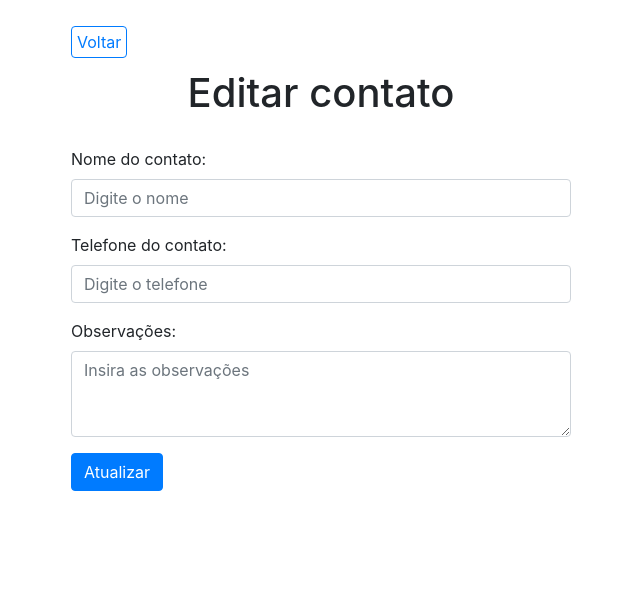
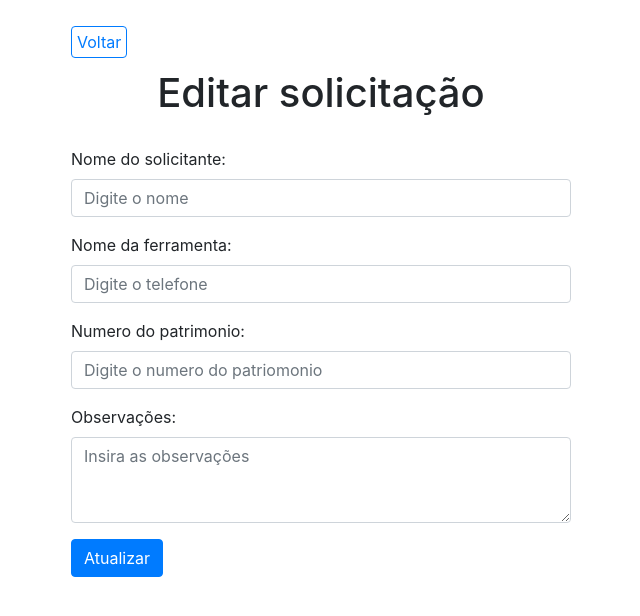
Before and after one commit to KalilFarias/stock_control, a PHP site: page /edit.php in a window 1280 px wide. Shown: the part 76-692 px from the top of the page, without its empty margins (319-959 px from the left). Run offline with PHP 8.4, Linux system fonts and the light colour scheme; the visitor is signed in with stand-in values (Sample User, id 1); data comes from the database, SQL or seed files in the repository; data that the repository does not hold is empty.

Commit message:
uptade patrimonio

```diff
--- a/concluidos.php
+++ b/concluidos.php
@@ -22,6 +22,7 @@ $stock = $stmt->fetchAll();
                 <tr>
                     <th scope="col">Nome</th>
                     <th scope="col">Ferramenta Solicitada</th>
+                    <th scope="col">Numero do patrimonio</th>
                     <th scope="col">Data da solicitação</th>
                     <th scope="col">Horário da solicitação</th>
                     <th scope="col">Data de devolução</th>
@@ -33,6 +34,7 @@ $stock = $stmt->fetchAll();
                     <tr>
                         <td scope="row"><?= htmlspecialchars($stocks["name"]) ?></td>
                         <td scope="row"><?= htmlspecialchars($stocks["tool"]) ?></td>
+                        <td scope="row"><?= htmlspecialchars($stocks["patrimonio"]) ?></td>
                         <td scope="row"><?= htmlspecialchars($stocks["date_retirada"]) ?></td>
                         <td scope="row"><?= htmlspecialchars($stocks["time_retirada"]) ?></td>
                         <td scope="row"><?= htmlspecialchars($stocks["date_devolucao"]) ?></td>
--- a/config/process.php
+++ b/config/process.php
@@ -15,14 +15,16 @@
 
       $name = $data["name"];
       $tool = $data["tool"];
+      $patrimonio = $data["patrimonio"];
       $observation = $data["observation"];
       $date_retirada = $data["date_retirada"];
       $time_retirada = $data["time_retirada"];
 
-      $query = "INSERT INTO stocks (name, tool, observation, date_retirada, time_retirada) VALUES (:name, :tool, :observation, :date_retirada, :time_retirada)";
+      $query = "INSERT INTO stocks (name, tool, patrimonio, observation, date_retirada, time_retirada) VALUES (:name, :tool,:patrimonio, :observation, :date_retirada, :time_retirada)";
 
       $stmt = $conn->prepare($query);
       $stmt->bindParam(":name", $name);
+      $stmt->bindParam(":patrimonio", $patrimonio);
       $stmt->bindParam(":tool", $tool);
       $stmt->bindParam(":observation", $observation);
       $stmt->bindParam(param: ":date_retirada", var: $date_retirada);
@@ -43,17 +45,19 @@
 
       $name = $data["name"];
       $tool = $data["tool"];
+      $patrimonio = $data["patrimonio"];
       $observation = $data["observation"];
       $id = $data["id"];
 
       $query = "UPDATE stocks
-                SET name = :name, tool = :tool, observation = :observation
+                SET name = :name, tool = :tool, patrimonio=:patrimonio, observation = :observation
                 WHERE id = :id";
 
       $stmt = $conn->prepare($query);
 
       $stmt->bindParam(":name", $name);
       $stmt->bindParam(":tool", $tool);
+      $stmt->bindParam(":patrimonio", $patrimonio);
       $stmt->bindParam(":observation", $observation);
       $stmt->bindParam(":id", $id);
 
--- a/create.php
+++ b/create.php
@@ -12,7 +12,11 @@
       </div>
       <div class="form-group">
         <label for="tool">Ferramenta solicitada:</label>
-        <input type="text" class="form-control" id="tool" name="tool" placeholder="Digite o telefone" required>
+        <input type="text" class="form-control" id="tool" name="tool" placeholder="Digite o nome da ferramenta" required>
+      </div>
+      <div class="form-group">
+        <label for="patrimonio">Numero do patrimonio:</label>
+        <input type="number" class="form-control" id="patrimonio" name="patrimonio" placeholder="Digite o numero do patrimonio" required>
       </div>
       <div class="form-group">
         <label for="date">Data da solicitação</label>
--- a/edit.php
+++ b/edit.php
@@ -6,17 +6,21 @@
 ?>
   <div class="container">
     <?php include_once("templates/backbtn.html"); ?>
-    <h1 id="main-title">Editar contato</h1>
+    <h1 id="main-title">Editar solicitação</h1>
     <form id="create-form" action="<?= $BASE_URL ?>config/process.php" method="POST">
       <input type="hidden" name="type" value="edit">
       <input type="hidden" name="id" value="<?= $stock['id'] ?>">
       <div class="form-group">
-        <label for="name">Nome do contato:</label>
+        <label for="name">Nome do solicitante:</label>
         <input type="text" class="form-control" id="name" name="name" placeholder="Digite o nome" value="<?= $stock['name'] ?>" required>
       </div>
       <div class="form-group">
-        <label for="tool">Telefone do contato:</label>
+        <label for="tool">Nome da ferramenta:</label>
         <input type="text" class="form-control" id="tool" name="tool" placeholder="Digite o telefone" value="<?= $stock['tool'] ?>" required>
+      </div>
+      <div class="form-group">
+        <label for="name">Numero do patrimonio:</label>
+        <input type="number" class="form-control" id="patrimonio" name="patrimonio" placeholder="Digite o numero do patriomonio" value="<?= $stock['name'] ?>" required>
       </div>
       <div class="form-group">
         <label for="observation">Observações:</label>
--- a/index.php
+++ b/index.php
@@ -12,6 +12,7 @@
           <tr>
             <th scope="col">Nome</th>
             <th scope="col">Ferramenta Solicitada</th>
+            <th scope="col">Numero do patrimonio</th>
             <th scope="col">Data</th>
             <th scope="col">Horário da solicitação</th>
             <th scope="col"></th>
@@ -22,6 +23,7 @@
             <tr>
               <td scope="row"><?= $stocks["name"] ?></td>
               <td scope="row"><?= $stocks["tool"] ?></td>
+              <td scope="row"><?= $stocks["patrimonio"] ?></td>
               <td scope="row"><?= $stocks["date_retirada"]?></td>
               <td scope="row"><?= $stocks["time_retirada"]?></td>
               <td class="actions">
--- a/js/formata_data.js
+++ b/js/formata_data.js
@@ -15,8 +15,8 @@ function formatDate(inputDate) {
 // Função para formatar as datas na tabela
 function formatTableDates() {
     const dateCells = [
-        ...document.querySelectorAll('#stock-table tbody td:nth-child(3)'),
-        ...document.querySelectorAll('#stock-table tbody td:nth-child(5)')
+        ...document.querySelectorAll('#stock-table tbody td:nth-child(4)'),
+        ...document.querySelectorAll('#stock-table tbody td:nth-child(6)')
     ];
 
     dateCells.forEach(cell => {
--- a/show.php
+++ b/show.php
@@ -9,6 +9,8 @@
     <p><?= $stock["name"] ?></p>
     <p class="bold">Ferramenta:</p>
     <p><?= $stock["tool"] ?></p>
+    <p class="bold">Numero do patrimonio:</p>
+    <p><?= $stock["patrimonio"] ?></p>
     <p class="bold">Data:</p>
     <p><?= $stock["date_retirada"] ?></p>
     <p class="bold">Horário:</p>
```
